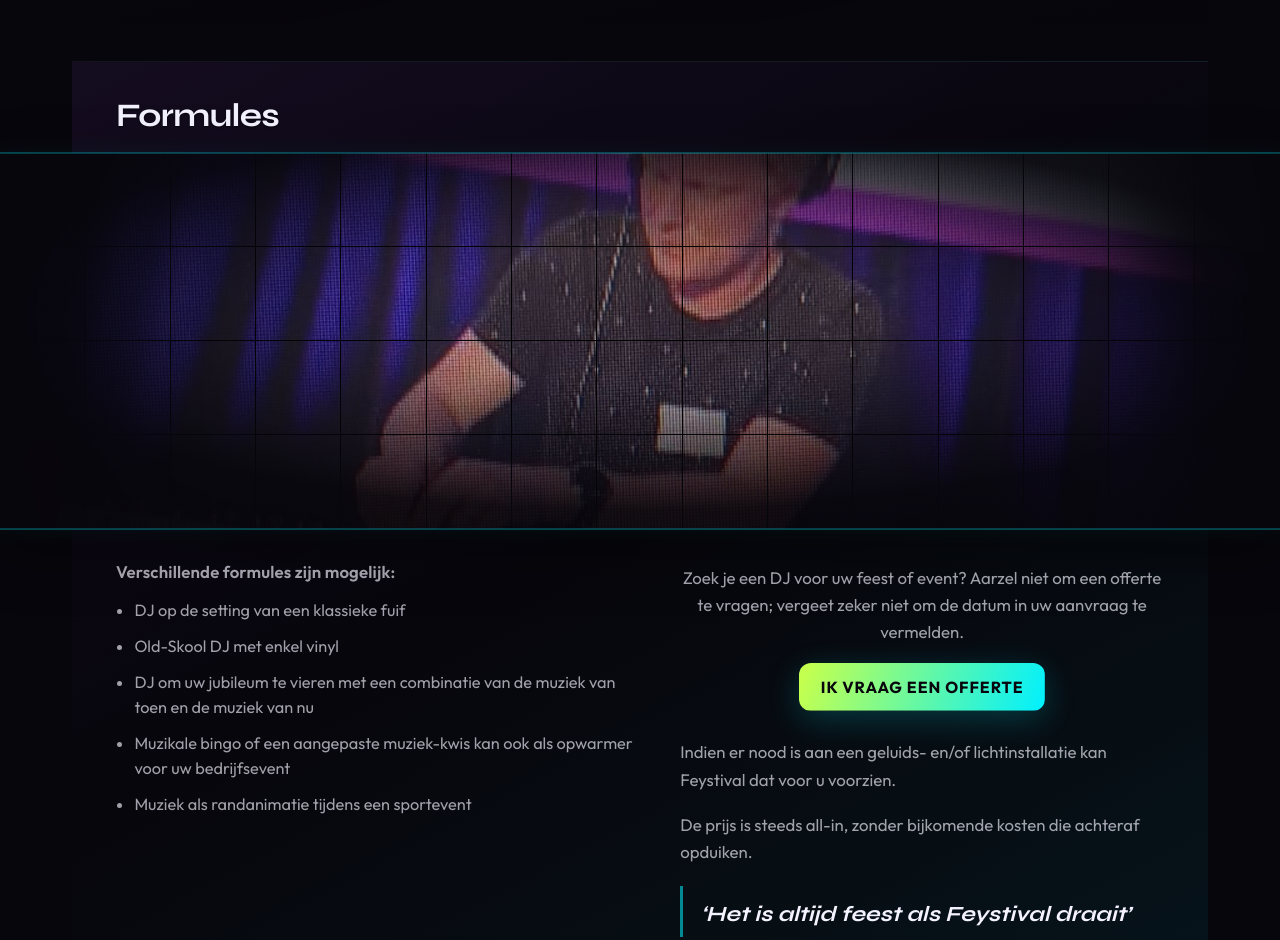
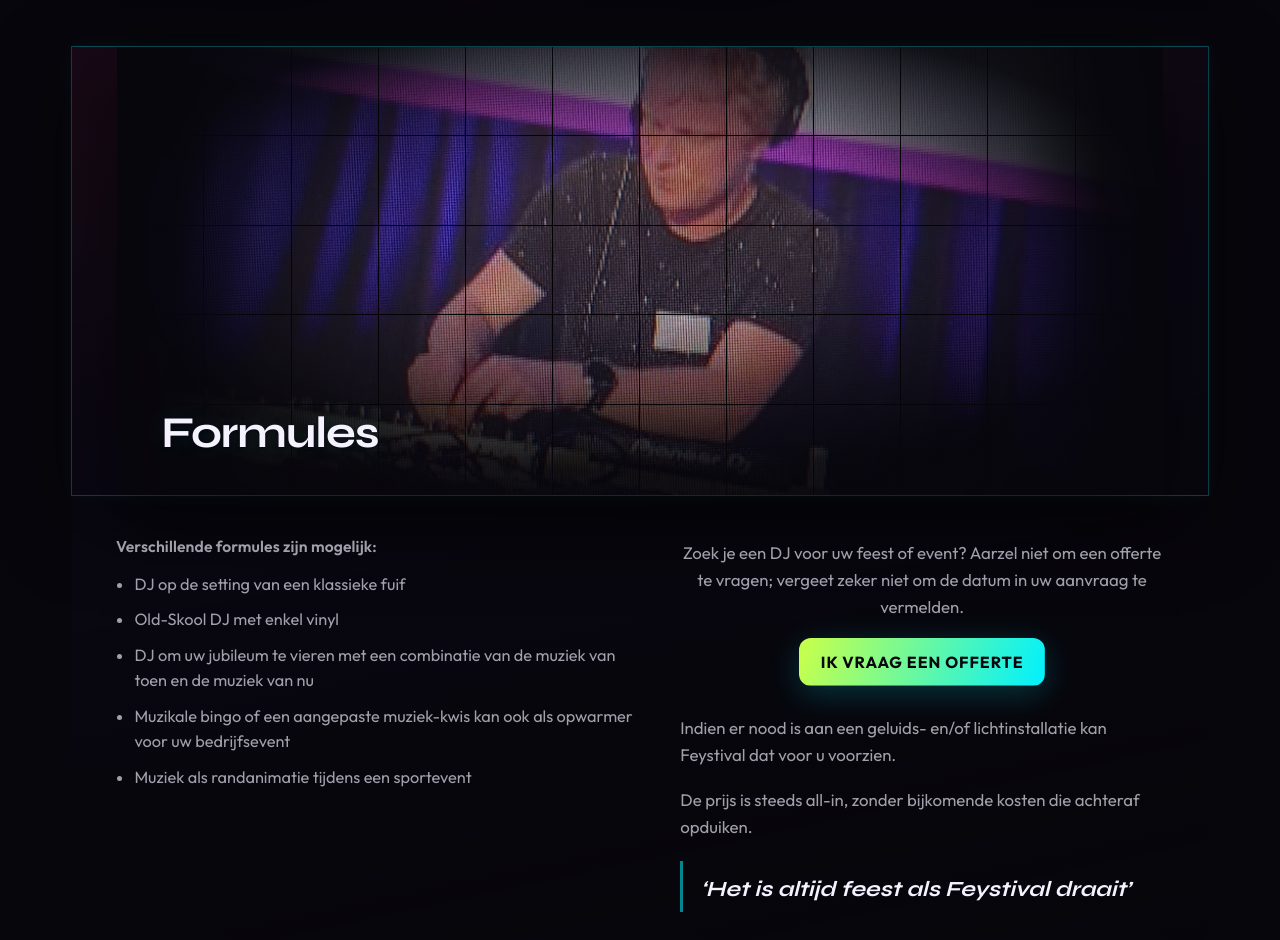
Before and after one commit to lennehendrickx/feystival, a plain HTML site: page index.html in a window 1280 px wide. Shown: the part 1111-2051 px from the top of the page. Drawn offline with Linux system fonts and the light colour scheme.

Commit message:
First draft

```diff
--- a/index.html
+++ b/index.html
@@ -104,7 +104,7 @@
       </section>
 
       <section class="region region--formules" id="aanbod" aria-labelledby="formules-title">
-        <h2 id="formules-title" class="section-title">Formules</h2>
+        <div class="formules-showcase">
           <figure class="formules-hero">
             <img
               class="formules-hero-img"
@@ -116,7 +116,9 @@
               decoding="async"
             />
             <div class="formules-hero-dancefloor" aria-hidden="true"></div>
+            <h2 id="formules-title" class="formules-hero-title">Formules</h2>
           </figure>
+        </div>
         <div class="formules-stack">
           <div class="formules-panel" aria-labelledby="formules-intro">
             <h3 id="formules-intro" class="formules-subtitle">
--- a/styles.css
+++ b/styles.css
@@ -50,7 +50,7 @@ html {
 .nav-logo {
   font-family: var(--font-display);
   font-weight: 700;
-  font-size: 1.05rem;
+  font-size: 0.95rem;
   color: var(--text);
   text-decoration: none;
   letter-spacing: -0.02em;
@@ -425,7 +425,7 @@ body {
   margin: 0;
   font-family: var(--font-display);
   font-weight: 800;
-  font-size: clamp(2.75rem, 10vw, 4.75rem);
+  font-size: clamp(2.2rem, 8.25vw, 3.85rem);
   line-height: 1;
   letter-spacing: -0.03em;
   background: linear-gradient(120deg, var(--text) 15%, var(--accent-2) 45%, var(--accent) 85%);
@@ -478,6 +478,11 @@ body {
   border-top: 1px solid rgba(255, 255, 255, 0.05);
 }
 
+/* Formules: hero image flush under section border (no inner padding above image) */
+.content > .region.region--formules:not(:first-child) {
+  padding-top: 0;
+}
+
 .region--over {
   box-sizing: border-box;
   width: calc(100% + 2 * var(--page-pad-x));
@@ -496,38 +501,24 @@ body {
 }
 
 .region--formules {
-  margin-inline: calc(-1 * var(--page-pad-x));
-  padding-inline: var(--page-pad-x);
-  padding-block: clamp(0.35rem, 2vw, 1rem) clamp(1.25rem, 3.5vw, 2rem);
+  box-sizing: border-box;
+  width: calc(100% + 2 * var(--page-pad-x));
+  max-width: calc(100% + 2 * var(--page-pad-x));
+  margin-left: calc(-1 * var(--page-pad-x));
+  margin-right: calc(-1 * var(--page-pad-x));
+  padding-inline: 0;
+  padding-bottom: clamp(1rem, 3vw, 1.75rem);
   background: linear-gradient(
-    152deg,
-    rgba(55, 30, 85, 0.28) 0%,
-    rgba(7, 6, 12, 0.14) 50%,
-    rgba(0, 240, 255, 0.06) 100%
+    168deg,
+    rgba(255, 61, 154, 0.07) 0%,
+    rgba(20, 14, 40, 0.22) 38%,
+    rgba(7, 6, 12, 0.42) 78%,
+    transparent 100%
   );
 }
 
-.formules-hero {
-  position: relative;
-  width: 100vw;
-  max-width: 100vw;
-  margin-left: calc(50% - 50vw);
-  margin-right: 0;
-  margin-bottom: clamp(1.2rem, 3vw, 1.75rem);
-  overflow: hidden;
-  border-radius: 0;
-  aspect-ratio: 21 / 10;
-  max-height: min(47vh, 450px);
-  min-height: min(38vw, 250px);
-  background: var(--bg-deep);
-  box-shadow:
-    0 0 0 1px rgba(0, 240, 255, 0.26),
-    0 0 18px rgba(0, 240, 255, 0.055),
-    0 20px 56px rgba(0, 0, 0, 0.42);
-  animation: entranceFade 0.85s cubic-bezier(0.22, 1, 0.36, 1) 0.06s both;
-}
-
-/* Strong vignette + horizontal cyan accents (always, not hover-only) */
+/* Shared hero image overlay: radial vignette + side fade (Over + Formules) */
+.about-hero::after,
 .formules-hero::after {
   content: "";
   position: absolute;
@@ -535,18 +526,6 @@ body {
   z-index: 3;
   pointer-events: none;
   background:
-    linear-gradient(
-      to bottom,
-      rgba(0, 240, 255, 0.24) 0,
-      rgba(0, 240, 255, 0.24) 1px,
-      transparent 1px
-    ),
-    linear-gradient(
-      to top,
-      rgba(0, 240, 255, 0.24) 0,
-      rgba(0, 240, 255, 0.24) 1px,
-      transparent 1px
-    ),
     radial-gradient(
       ellipse 102% 98% at 50% 44%,
       transparent 0%,
@@ -569,6 +548,7 @@ body {
     );
 }
 
+.about-hero-img,
 .formules-hero-img {
   position: relative;
   z-index: 0;
@@ -577,25 +557,6 @@ body {
   height: 100%;
   object-fit: cover;
   object-position: center 42%;
-}
-
-.formules-hero-dancefloor {
-  position: absolute;
-  inset: 0;
-  z-index: 2;
-  display: grid;
-  gap: 0;
-  box-sizing: border-box;
-  background: transparent;
-  pointer-events: none;
-}
-
-@media (max-width: 767px) {
-  .formules-hero {
-    aspect-ratio: 16 / 9;
-    max-height: min(43vh, 340px);
-    min-height: 216px;
-  }
 }
 
 .region--contact {
@@ -626,15 +587,34 @@ body {
     0 24px 80px rgba(0, 0, 0, 0.45);
 }
 
+/* Contained to section width (not full-viewport bleed like Over) */
+.formules-showcase {
+  position: relative;
+  width: 100%;
+  max-width: 100%;
+  margin-left: 0;
+  margin-right: 0;
+  box-sizing: border-box;
+  animation: entranceFadeShowcase 0.9s cubic-bezier(0.22, 1, 0.36, 1) both;
+  transition: box-shadow 0.35s ease;
+  box-shadow:
+    0 0 0 1px rgba(0, 240, 255, 0.26),
+    0 0 18px rgba(0, 240, 255, 0.055),
+    0 24px 80px rgba(0, 0, 0, 0.45);
+}
+
 .region--over:hover .about-showcase,
-.region--over:focus-within .about-showcase {
+.region--over:focus-within .about-showcase,
+.region--formules:hover .formules-showcase,
+.region--formules:focus-within .formules-showcase {
   box-shadow:
     0 0 0 1px rgba(0, 240, 255, 0.34),
     0 0 22px rgba(0, 240, 255, 0.075),
     0 24px 80px rgba(0, 0, 0, 0.45);
 }
 
-.about-hero {
+.about-hero,
+.formules-hero {
   margin: 0 auto;
   max-width: 100%;
   position: relative;
@@ -648,57 +628,17 @@ body {
   background: var(--bg-deep);
 }
 
-/* Strong vignette + horizontal cyan accents (always, not hover-only) */
-.about-hero::after {
-  content: "";
-  position: absolute;
-  inset: 0;
-  z-index: 3;
-  pointer-events: none;
-  background:
-    linear-gradient(
-      to bottom,
-      rgba(0, 240, 255, 0.24) 0,
-      rgba(0, 240, 255, 0.24) 1px,
-      transparent 1px
-    ),
-    linear-gradient(
-      to top,
-      rgba(0, 240, 255, 0.24) 0,
-      rgba(0, 240, 255, 0.24) 1px,
-      transparent 1px
-    ),
-    radial-gradient(
-      ellipse 108% 104% at 50% 40%,
-      transparent 0%,
-      transparent 22%,
-      rgba(7, 6, 12, 0.55) 38%,
-      rgba(7, 6, 12, 0.88) 52%,
-      rgba(7, 6, 12, 0.98) 68%,
-      var(--bg-deep) 100%
-    );
-}
-
 @media (max-width: 767px) {
-  .about-hero {
+  .about-hero,
+  .formules-hero {
     aspect-ratio: 16 / 11;
     min-height: 240px;
     max-height: 420px;
   }
 }
 
-.about-hero-img {
-  position: relative;
-  z-index: 0;
-  display: block;
-  width: 100%;
-  height: 100%;
-  object-fit: cover;
-  /* Portrait source: keep DJ + hands readable in wide crop */
-  object-position: center 42%;
-}
-
-.about-hero-dancefloor {
+.about-hero-dancefloor,
+.formules-hero-dancefloor {
   position: absolute;
   inset: 0;
   z-index: 2;
@@ -769,7 +709,8 @@ body {
   filter: brightness(1.22);
 }
 
-.about-hero-title {
+.about-hero-title,
+.formules-hero-title {
   position: absolute;
   z-index: 4;
   pointer-events: none;
@@ -778,7 +719,7 @@ body {
   margin: 0;
   font-family: var(--font-display);
   font-weight: 700;
-  font-size: clamp(2rem, 7.25vw, 3.35rem);
+  font-size: clamp(1.65rem, 5.75vw, 2.75rem);
   line-height: 1;
   letter-spacing: -0.025em;
   color: var(--text);
@@ -808,6 +749,12 @@ body {
   .region--over .about-body p:last-child {
     margin-bottom: 0;
   }
+}
+
+.region--formules .formules-stack {
+  max-width: var(--layout-max);
+  margin-inline: auto;
+  padding: clamp(1.65rem, 4vw, 2.35rem) var(--page-pad-x) 0;
 }
 
 .formules-stack {
@@ -875,12 +822,12 @@ body {
   padding: 0.15rem 0;
 }
 
-/* Panel lead — not a page section title; pairs with .section-title above. */
+/* Panel lead — pairs with overlaid .formules-hero-title on the image. */
 .formules-subtitle {
   margin: 0 0 0.85rem;
   font-family: var(--font-body);
   font-weight: 600;
-  font-size: 1.05rem;
+  font-size: 0.98rem;
   line-height: 1.5;
   letter-spacing: 0.01em;
   color: var(--muted);
@@ -980,7 +927,7 @@ body {
   margin: 0 0 1.15rem;
   font-family: var(--font-display);
   font-weight: 700;
-  font-size: clamp(1.55rem, 3.85vw, 2.05rem);
+  font-size: clamp(1.3rem, 3.15vw, 1.75rem);
   line-height: 1.12;
   letter-spacing: -0.02em;
   color: var(--text);
@@ -1147,7 +1094,8 @@ body {
   }
 
   .content > .region,
-  .about-showcase {
+  .about-showcase,
+  .formules-showcase {
     transition: none;
   }
 
@@ -1170,10 +1118,10 @@ body {
     transform: none;
   }
 
-  .about-showcase {
+  .about-showcase,
+  .formules-showcase {
     animation: none;
     opacity: 1;
-    margin-top: 0;
   }
 
   .cta-button {
```
Lines whose indentation alone changed are shown as unchanged.
